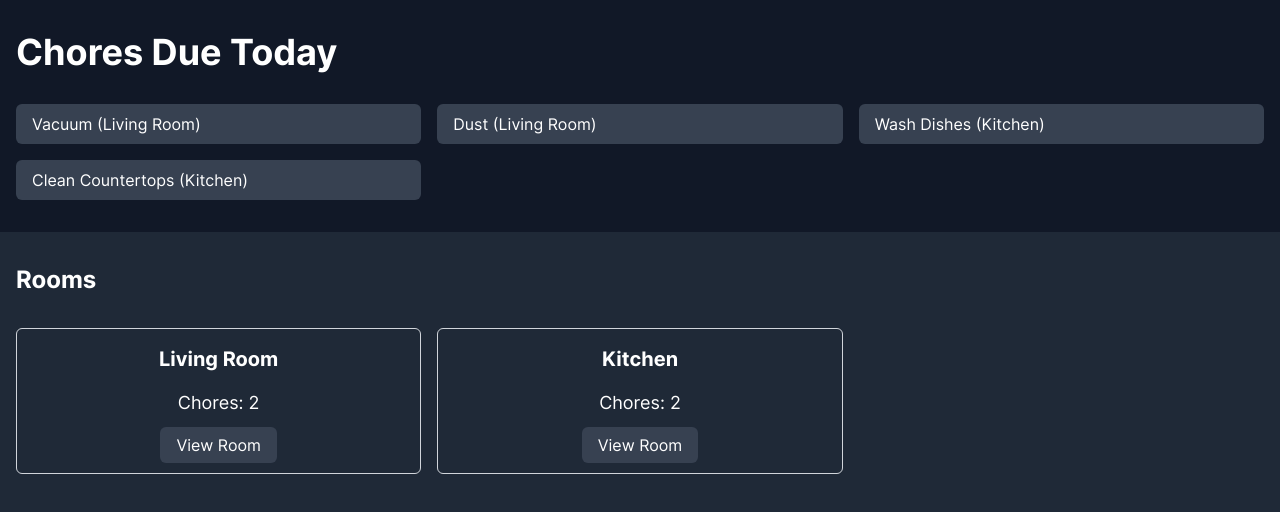
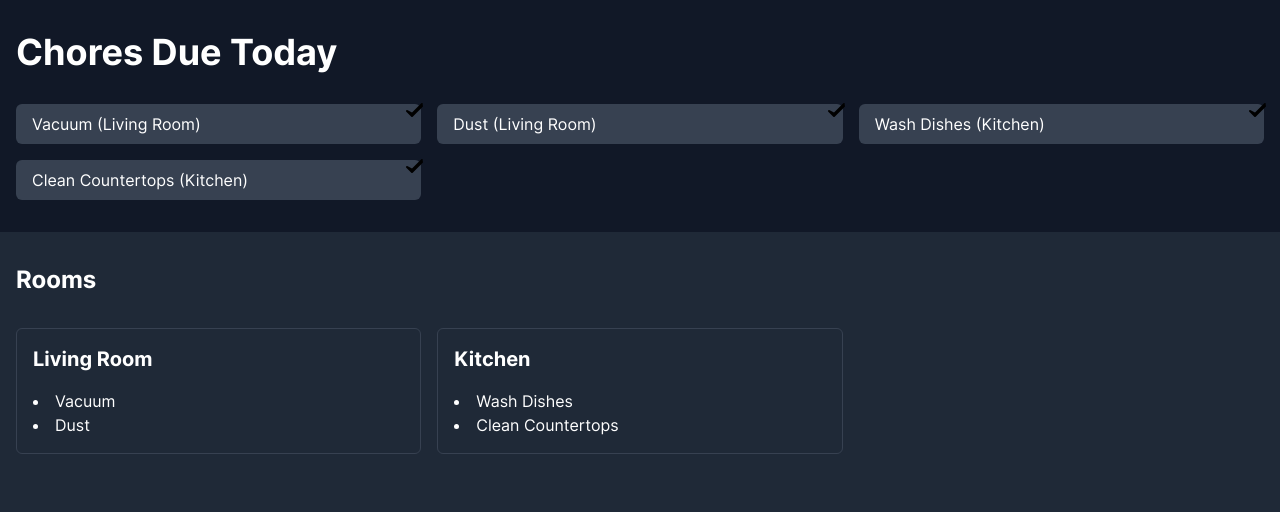
Before and after one commit to Spencer-Lewis/household-chores, a React (Vite) app: page / in a window 1280 px wide. Shown: the top 512 px of the page. Built offline with nearby package versions, Linux system fonts and the light colour scheme.

Commit message:
Baller home

```diff
--- a/src/App.tsx
+++ b/src/App.tsx
@@ -13,7 +13,7 @@ export default function App(): ReactElement {
 			<Suspense fallback={<LoadingOrError />}>
 				<Routes>
 					<Route path='/' element={<Home rooms={sampleRooms} />} />
-					<Route path='/room/:roomId' element={<Details />} />
+					<Route path='/rooms/:roomId' element={<Details />} />
 				</Routes>
 			</Suspense>
 		</BrowserRouter>
--- /dev/null
+++ b/src/components/ChoresDueList.tsx
@@ -0,0 +1,40 @@
+import React from 'react';
+import { Chore } from '../types';
+
+interface Props {
+  choresDueToday: Chore[];
+  onCheckmarkClick: (chore: Chore) => void;
+}
+
+export const ChoresDueList: React.FC<Props> = ({ choresDueToday, onCheckmarkClick }) => {
+  return (
+    <ul className="grid gap-4 md:grid-cols-2 lg:grid-cols-3">
+      {choresDueToday.length > 0 ? (
+        choresDueToday.map(chore => (
+          <li
+            key={chore.id}
+            className="bg-gray-700 hover:bg-gray-600 text-white py-2 px-4 rounded-md relative"
+          >
+            {chore.name} ({chore.roomName})
+            <span className="absolute top-0 right-0 -mt-1 -mr-1">
+              <svg
+                xmlns="http://www.w3.org/2000/svg"
+                className="h-5 w-5 text-green-500"
+                viewBox="0 0 20 20"
+                onClick={() => onCheckmarkClick(chore)}
+              >
+                <path
+                  fillRule="evenodd"
+                  d="M17.707 5.293a1 1 0 010 1.414l-10 10a1 1 0 01-1.414 0l-5-5a1 1 0 011.414-1.414L7 12.586l9.293-9.293a1 1 0 011.414 0z"
+                  clipRule="evenodd"
+                />
+              </svg>
+            </span>
+          </li>
+        ))
+      ) : (
+        <li className="text-gray-500">No chores due today</li>
+      )}
+    </ul>
+  );
+};
--- /dev/null
+++ b/src/components/RoomList.tsx
@@ -0,0 +1,27 @@
+import React from 'react';
+import isChoreDueToday from 'utils/isChoreDueToday';
+import { Room } from '../types';
+
+export const RoomList: React.FC<{ rooms: Room[] }> = ({ rooms }) => {
+  return (
+    <div className="grid gap-4 md:grid-cols-2 lg:grid-cols-3">
+      {rooms.map(room => (
+        <div key={room.id} className="border border-gray-700 p-4 rounded-md">
+          <h3 className="text-xl font-semibold mb-4">{room.name}</h3>
+          <ul className="list-disc list-inside">
+            {room.chores.map(chore => (
+              <li
+                key={chore.id}
+                className={`${
+                  isChoreDueToday(chore) ? 'text-white' : 'text-gray-500'
+                } ${chore.completed ? 'line-through' : ''}`}
+              >
+                {chore.name}
+              </li>
+            ))}
+          </ul>
+        </div>
+      ))}
+    </div>
+  );
+};
--- a/src/pages/Home.tsx
+++ b/src/pages/Home.tsx
@@ -1,6 +1,8 @@
-import { Link } from 'react-router-dom';
-import { Chore, Room } from '../types';
-import isChoreDueToday from '../utils/isChoreDueToday';
+import { ChoresDueList } from "components/ChoresDueList";
+import { RoomList } from "components/RoomList";
+import { useState } from "react";
+import { Chore, Room } from "types";
+import isChoreDueToday from "utils/isChoreDueToday";
 
 const HomeDashboard = ({ rooms }: { rooms: Room[] }) => {
   // Get chores that are due today from all rooms
@@ -8,51 +10,34 @@ const HomeDashboard = ({ rooms }: { rooms: Room[] }) => {
     const choresDue = room.chores.filter(isChoreDueToday);
     return [...acc, ...choresDue];
   }, []);
+  // State to keep track of completed chores
+  const [completedChores, setCompletedChores] = useState<number[]>([]);
+
+  // Function to mark a chore as completed
+  const markChoreAsCompleted = (chore: Chore) => {
+    chore.completed = true;
+  };
+
+  // Function to handle clicking on checkmark button
+  const handleCheckmarkClick = (chore: Chore) => {
+    markChoreAsCompleted(chore);
+    setCompletedChores([...completedChores, chore.id]);
+  };
 
   return (
     <div className="bg-gray-800 text-white min-h-screen">
       <div className="bg-gray-900 py-8">
         <div className="container mx-auto px-4">
           <h1 className="text-4xl font-bold mb-8">Chores Due Today</h1>
-          <ul className="grid gap-4 md:grid-cols-2 lg:grid-cols-3">
-            {choresDueToday.length > 0 ? (
-              choresDueToday.map(chore => (
-                <li
-                  key={chore.id}
-                  className="bg-gray-700 hover:bg-gray-600 text-white py-2 px-4 rounded-md"
-                >
-                  {chore.name} ({chore.roomName})
-                </li>
-              ))
-            ) : (
-              <li className="text-gray-500">No chores due today</li>
-            )}
-          </ul>
+          <ChoresDueList choresDueToday={choresDueToday} onCheckmarkClick={handleCheckmarkClick} />
         </div>
       </div>
       <div className="container mx-auto px-4 py-8">
         <h2 className="text-2xl font-bold mb-8">Rooms</h2>
-        <div className="grid gap-4 md:grid-cols-2 lg:grid-cols-3">
-          {rooms.map(room => (
-            <div
-              key={room.id}
-              className="border border-gray-300 p-4 rounded-md text-center"
-            >
-              <h3 className="text-xl font-bold mb-4">{room.name}</h3>
-              <p className="text-lg mb-4">Chores: {room.chores.length}</p>
-              <Link
-                to={`/room/${room.id}`}
-                className="bg-gray-700 hover:bg-gray-600 text-white py-2 px-4 rounded-md"
-              >
-                View Room
-              </Link>
-            </div>
-          ))}
-        </div>
+        <RoomList rooms={rooms} />
       </div>
     </div>
   );
-
 };
 
 export default HomeDashboard;
```
